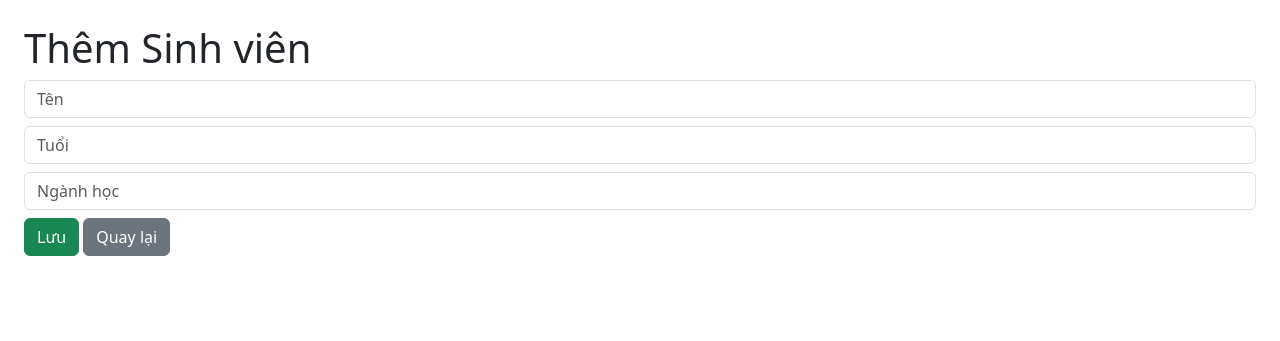
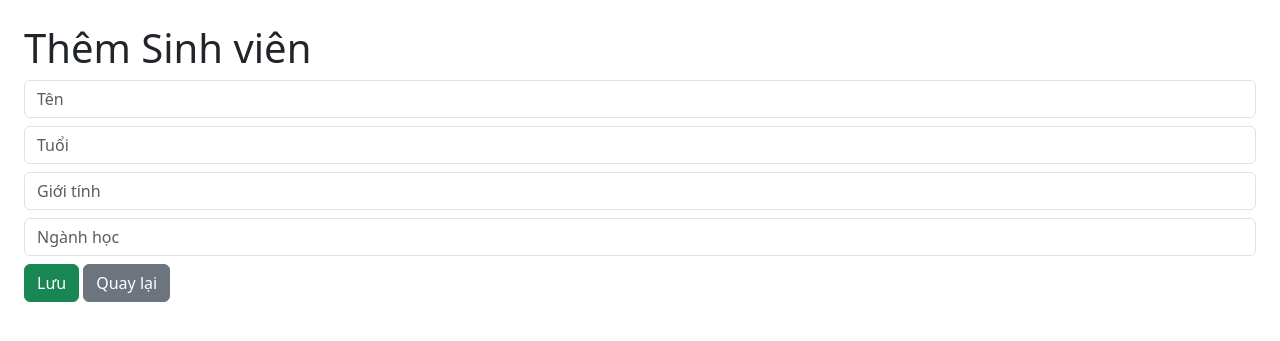
Before and after one commit to thoai1402/quanlysinhvien-flask, a Flask app: page /add in a window 1280 px wide. Shown: the top 341 px of the page. Run offline with Flask 3, Linux system fonts and the light colour scheme.

Commit message:
Update add.html

```diff
--- a/templates/add.html
+++ b/templates/add.html
@@ -9,6 +9,7 @@
     <form method="POST">
         <input class="form-control mb-2" type="text" name="name" placeholder="Tên" required>
         <input class="form-control mb-2" type="number" name="age" placeholder="Tuổi" required>
+        <input class="form-control mb-2" type="text" name="gioitinh" placeholder="Giới tính" required>
         <input class="form-control mb-2" type="text" name="major" placeholder="Ngành học" required>
         <button class="btn btn-success" type="submit">Lưu</button>
         <a class="btn btn-secondary" href="{{ url_for('index') }}">Quay lại</a>
```
